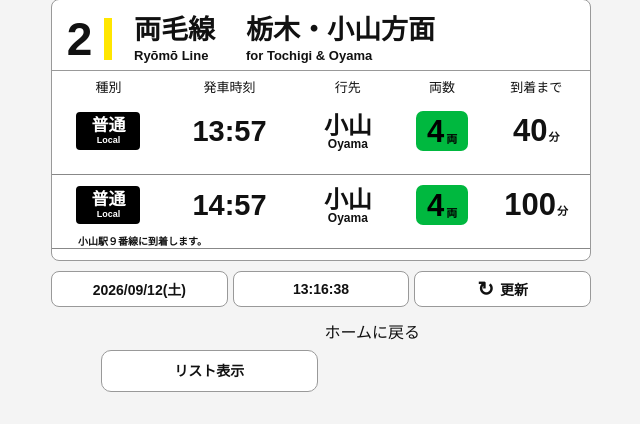
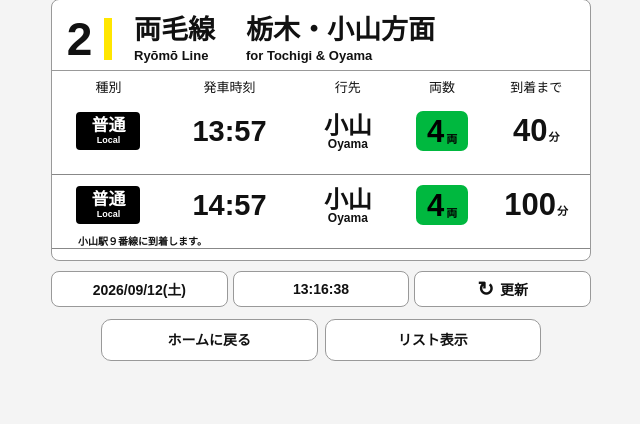
Before and after one commit to k1416465/Ryomo-Line-Timetable, a Flask app: page /station/sano in a window 1280 px wide. Shown: the part 385-809 px from the top of the page, without its empty margins (319-959 px from the left). After the commit the page ends 746 px from the top, so only its background shows below. Run offline with Flask 3, Linux system fonts and the light colour scheme; data that the repository does not hold is empty.

Commit message:
Add files via upload

```diff
--- a/templates/timetable.html
+++ b/templates/timetable.html
@@ -9,6 +9,7 @@
 <meta
 name="viewport"
 content="width=device-width, initial-scale=1.0"
+
 >
 
 <title>両毛線{{ station_name }}時刻表</title>
@@ -18,6 +19,136 @@
     href="{{ url_for('static', filename='style.css') }}"
 >
 
+<style>
+
+/* ==================================
+   電光掲示板 下部ボタン
+================================== */
+
+.bottom-buttons {
+    display: grid !important;
+
+    grid-template-columns:
+        repeat(2, minmax(0, 1fr));
+
+    gap: 7px;
+
+    width: min(440px, 100%);
+
+    margin: 12px auto;
+}
+
+
+.bottom-button {
+    display: flex !important;
+
+    justify-content: center;
+
+    align-items: center;
+
+    width: 100% !important;
+
+    min-width: 0;
+
+    min-height: 42px;
+
+    padding: 6px 8px;
+
+    border: 1px solid #999 !important;
+
+    border-radius: 10px !important;
+
+    background: #fff !important;
+
+    color: #111 !important;
+
+    font-size: 14px;
+
+    font-weight: 900;
+
+    line-height: 1.2;
+
+    text-decoration: none !important;
+
+    white-space: nowrap;
+
+    cursor: pointer;
+
+    box-sizing: border-box;
+
+    transition:
+        background 0.15s ease,
+        opacity 0.15s ease,
+        transform 0.15s ease;
+}
+
+
+.bottom-button:hover {
+    background: #f2f2f2 !important;
+}
+
+
+.bottom-button:active {
+    transform: scale(0.97);
+}
+
+
+.bottom-button-jp {
+    display: block !important;
+
+    color: #111 !important;
+
+    text-decoration: none !important;
+}
+
+
+/* ==================================
+   ライトモード
+================================== */
+
+body.light-mode .bottom-button {
+    background: #fff !important;
+
+    color: #111 !important;
+
+    border-color: #999 !important;
+}
+
+
+body.light-mode .bottom-button-jp {
+    color: #111 !important;
+}
+
+
+/* ==================================
+   スマートフォン
+================================== */
+
+@media (max-width: 600px) {
+
+    .bottom-buttons {
+        width: 100%;
+
+        gap: 7px;
+
+        margin-top: 12px;
+    }
+
+
+    .bottom-button {
+        min-height: 42px;
+
+        padding: 6px 8px;
+
+        border-radius: 10px !important;
+
+        font-size: 14px;
+    }
+
+}
+
+</style>
+
 </head>
 
 <body>
@@ -39,7 +170,6 @@
 </div>
 
 </div>
-
 
 <!-- ==========================================
      1番線
@@ -123,7 +253,6 @@
 
 </div>
 
-
 <!-- ==========================================
      2番線
 =========================================== -->
@@ -206,7 +335,6 @@
 
 </div>
 
-
 <!-- ==========================================
      日付・時刻・更新
 =========================================== -->
@@ -232,7 +360,6 @@
 </button>
 
 </div>
-
 
 <!-- ==========================================
      下部ボタン
@@ -247,6 +374,7 @@
     class="bottom-button"
     onclick="goHome(event)"
 >
+
     <span class="bottom-button-jp">
         ホームに戻る
     </span>
@@ -269,9 +397,7 @@
 
 </div>
 
-
-</div>
-
+</div>
 
 <script>
 
@@ -390,6 +516,7 @@ if (
     );
 
 }
+
 
 /* ==================================================
    現在の駅
@@ -2215,6 +2342,7 @@ function goHome(event) {
 
 }
 
+
 /* ==================================================
    列車詳細ページを開く
 ================================================== */
```
Lines whose indentation alone changed are shown as unchanged.
